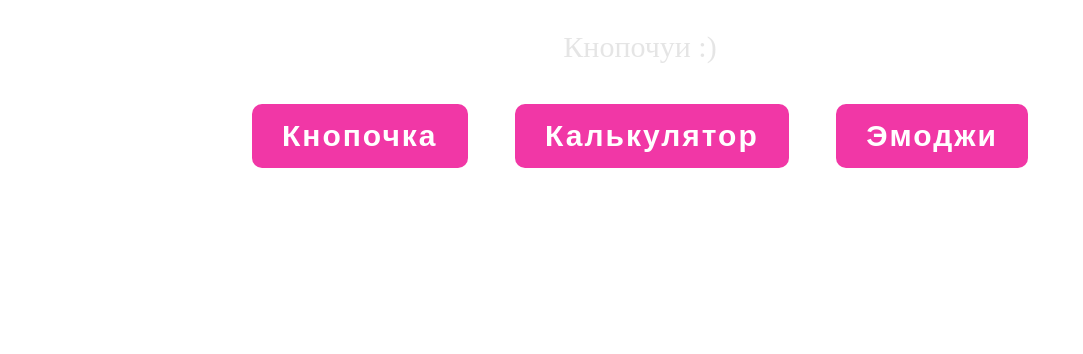
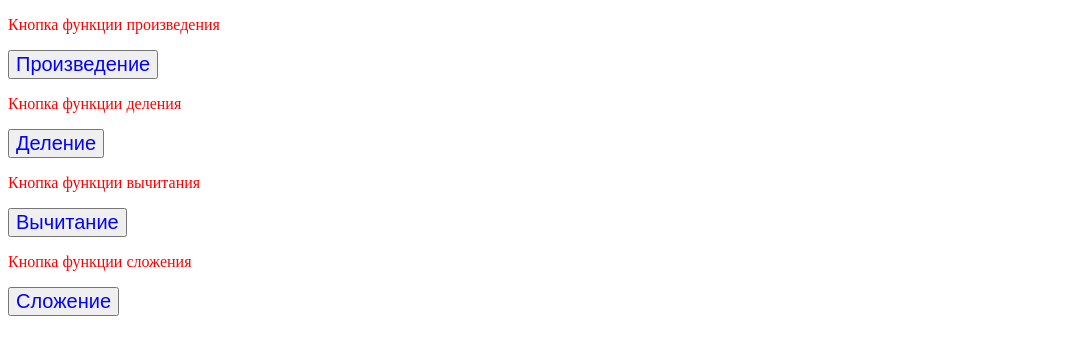
Before and after one commit to Chasik335/Kir017.github.io, a plain HTML site: page index.html in a window 1280 px wide. Shown: the whole page, without its empty margins (0-1083 px from the left). Drawn offline with Linux system fonts and the light colour scheme.

Commit message:
Проверка

```diff
--- a/index.html
+++ b/index.html
@@ -1,16 +1,9 @@
 <!DOCTYPE html>
 <html lang="ru">
-
 <head>
     <meta charset="UTF-8">
-  <title>Проба пера</title>
-
+    <title>Document</title>
     <script>
-    function btn1Click() {
-      alert("Эта кнопка живая! ❤️");
-    }
-    // var value = 253;
-    // document.write(`value = ${value}`);
 
       function mult() {
         var x = prompt("x = ");
@@ -19,59 +12,41 @@
         alert(res);
       }
 
-    function btn1Click2() {
-      alert(" 🥰 🤩 ");
-    }
-    // var value = 253;
-    // document.write(`value = ${value}`);
-  </script>
-
-
-  <style>
-    p {
-      color: grey;
-      opacity: 0.2;
+      function division() {
+        var x = prompt("x = ");
+        var y = prompt("y = ");
+        var res = x / y;
+        alert(res);
       }
 
-    body {
-      font-size: 30px;
-      text-align: center;
+      function subtr() {
+        var x = prompt("x = ");
+        var y = prompt("y = ");
+        var res = x - y;
+        alert(res);
       }
 
-    .glow-button {
-      text-decoration: none;
-      display: inline-block;
-      padding: 15px 30px;
-      margin: 10px 20px;
-      border-radius: 10px;
-      box-shadow: 0 0 40px 40px #F137A6 inset, 0 0 0 0 #F137A6;
-      font-family: 'Montserrat', sans-serif;
-      font-weight: bold;
-      letter-spacing: 2px;
-      color: white;
-      transition: .15s ease-in-out;
+      function sum() {
+        var x = prompt("x = ");
+        var y = prompt("y = ");
+        var res = (x*1) + (y*1);
+        alert(res);
       }
 
-    .glow-button:hover {
-      box-shadow: 0 0 10px 0 #F137A6 inset, 0 0 10px 4px #F137A6;
-      color: #F137A6;
-    }
-  </style>
+    </script>
+</head>
+<body>
+  <p style="color:red;">Кнопка функции произведения</p>
+  <input type="button" value="Произведение" onclick="mult()" style="color: rgb(3, 3, 253); font-size: 20px; " >
 
-</head>
+  <p style="color:red;">Кнопка функции деления</p>
+  <input type="button" value="Деление" onclick="division()" style="color: rgb(3, 3, 253); font-size: 20px; " >
 
-<body>
-  <div>
-    <p>
-      Кнопочуи :)
-    </p>
-    <p>
+  <p style="color:red;">Кнопка функции вычитания</p>
+  <input type="button" value="Вычитание" onclick="subtr()" style="color: rgb(3, 3, 253); font-size: 20px; " >
 
-    </p>
-    <a href="" class="glow-button" onclick="btn1Click()">Кнопочка</a>
-    <a href="" class="glow-button" onclick="mult()">Калькулятор</a>
-    <a href="" class="glow-button"onclick="btn1Click2()">Эмоджи </a>
-  </div>
+  <p style="color:red;">Кнопка функции сложения</p>
+  <input type="button" value="Сложение" onclick="sum()" style="color: rgb(3, 3, 253); font-size: 20px; " >
+
 </body>
-
 </html>
```
Also changed, not shown: 1 other file. Lines whose indentation alone changed are shown as unchanged.
